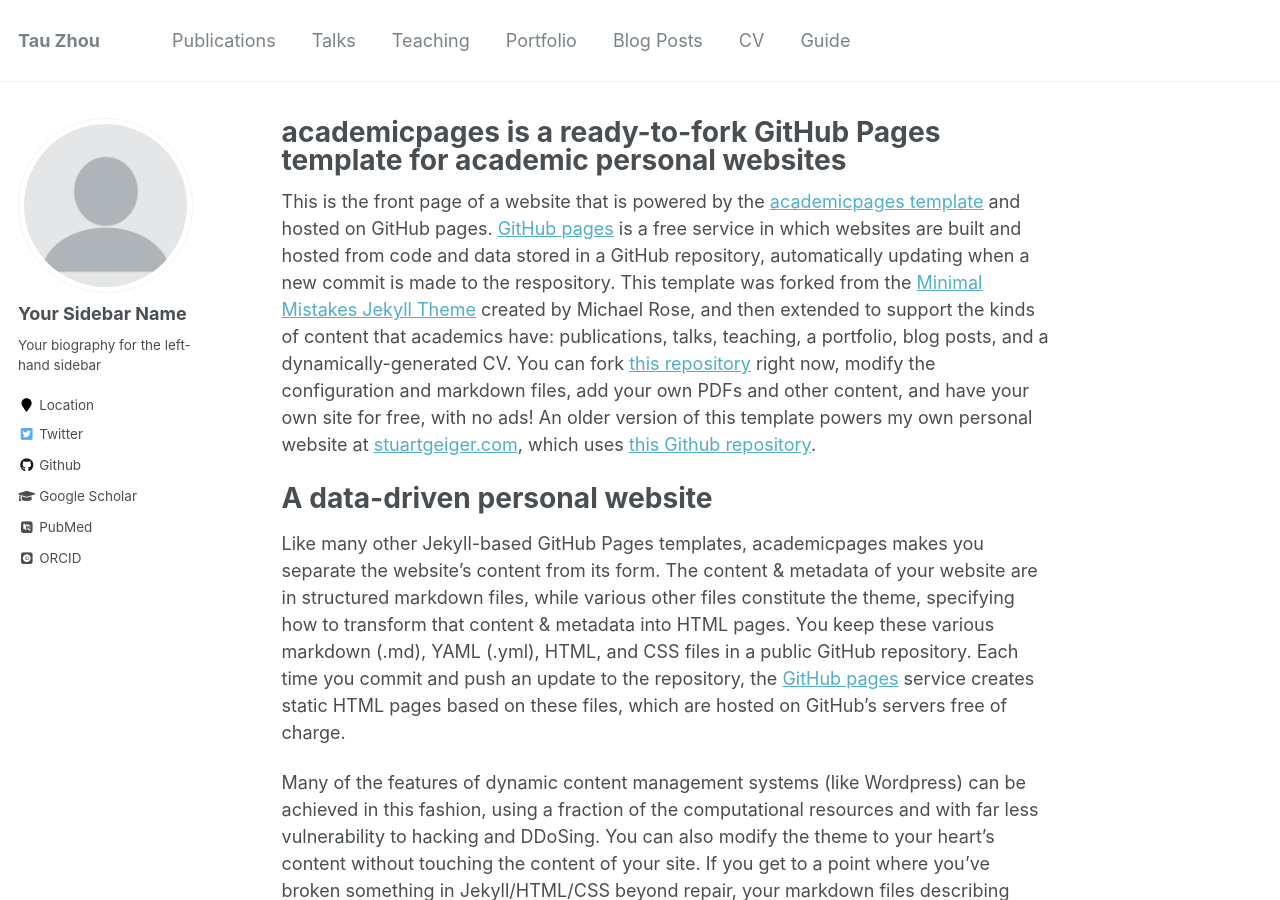
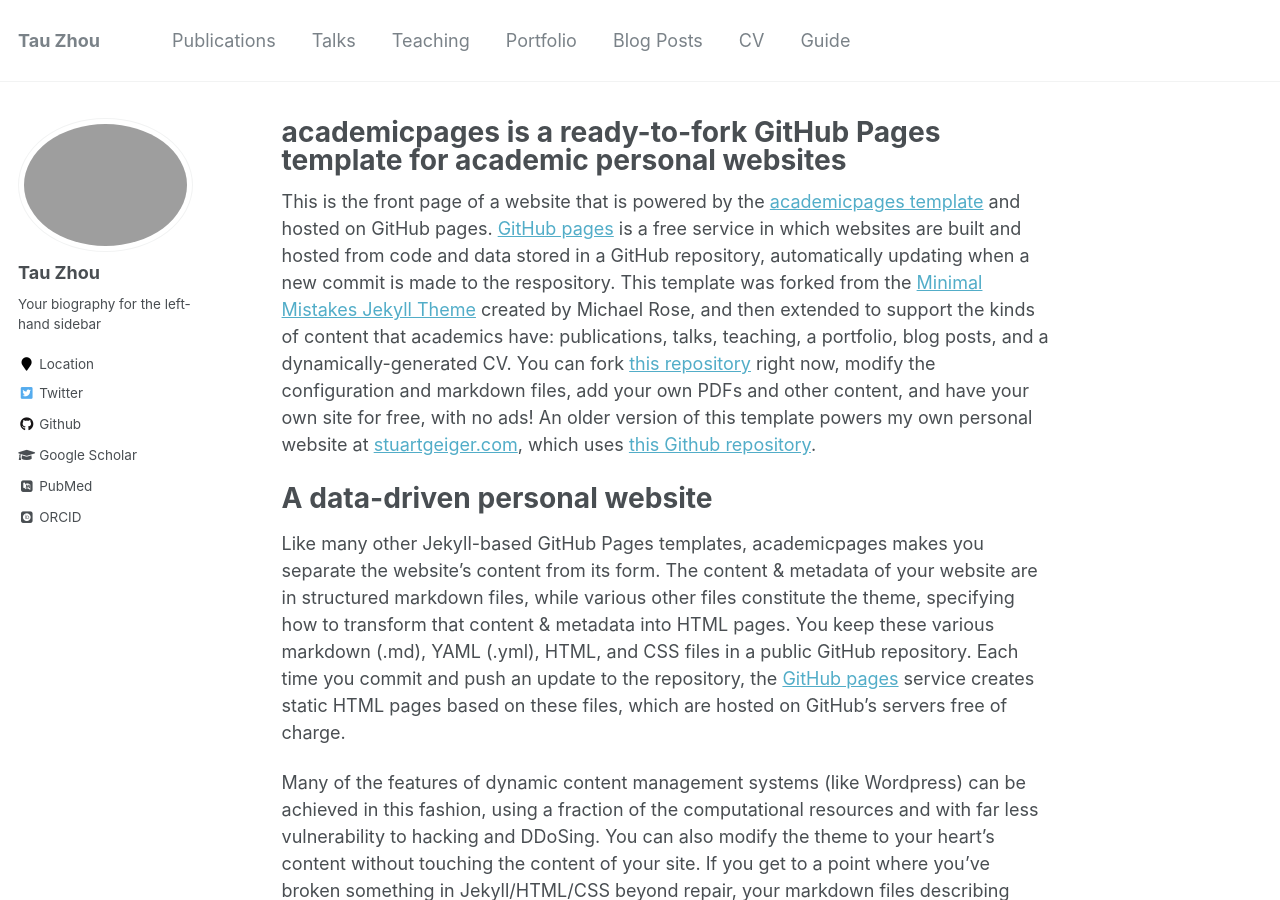
Before and after one commit to Tau-Zhou/Tau-Zhou.github.io, a Jekyll site: the page built from _pages/about.md, in a window 1280 px wide and 900 px high. Built offline with Jekyll 4.4.1, drawn with Linux system fonts in a browser that asks for light colours; some web fonts are replaced.

Commit message:
Initial commit

```diff
--- a/_config.yml
+++ b/_config.yml
@@ -80,8 +80,8 @@
 
 # Site Author
 author:
-  name             : "Your Sidebar Name"
-  avatar           : "profile.png"
+  name             : "Tau Zhou"
+  avatar           : "IMG_5435.JPG"
   bio              : "Your biography for the left-hand sidebar"
   location         : "Location"
   employer         :
```
Also changed, not shown: 3 other files.
